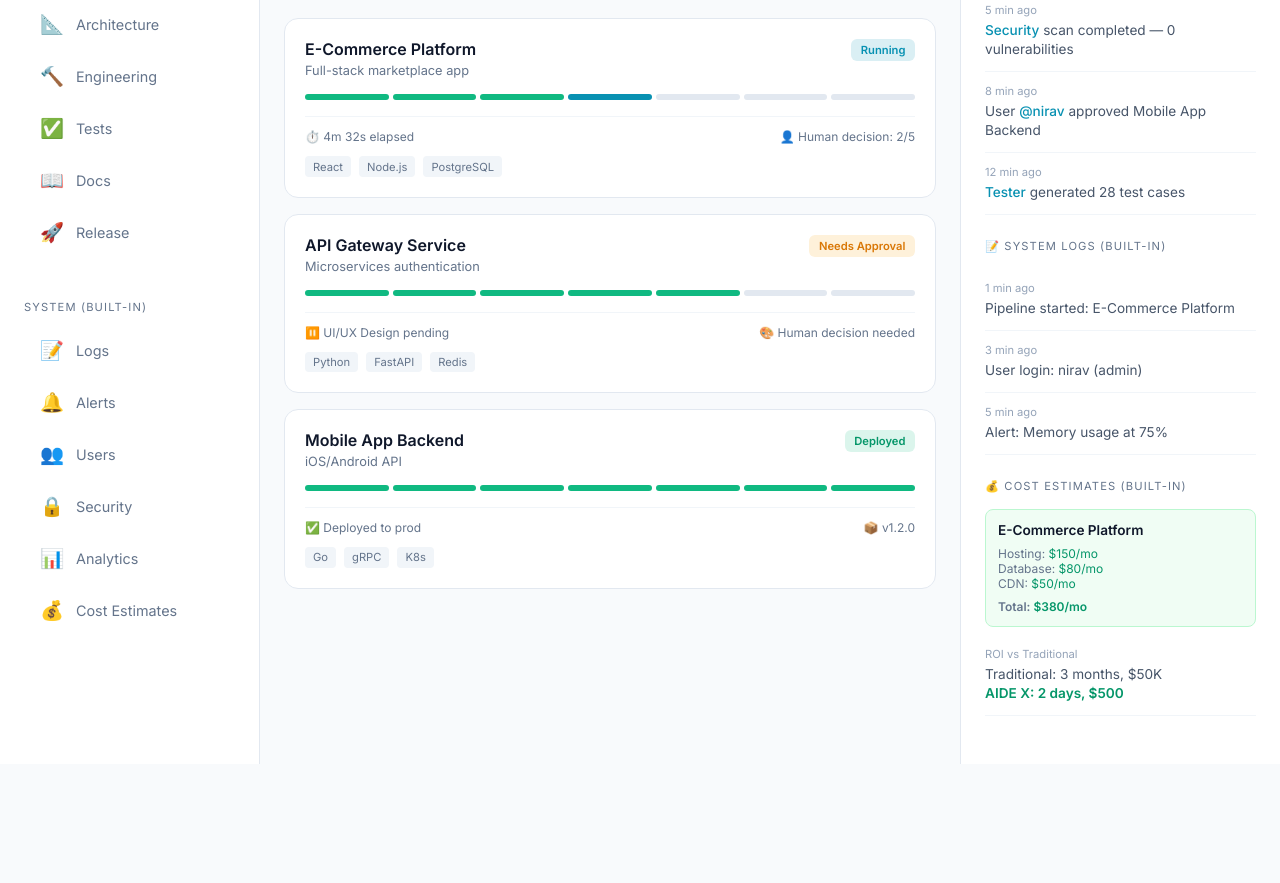
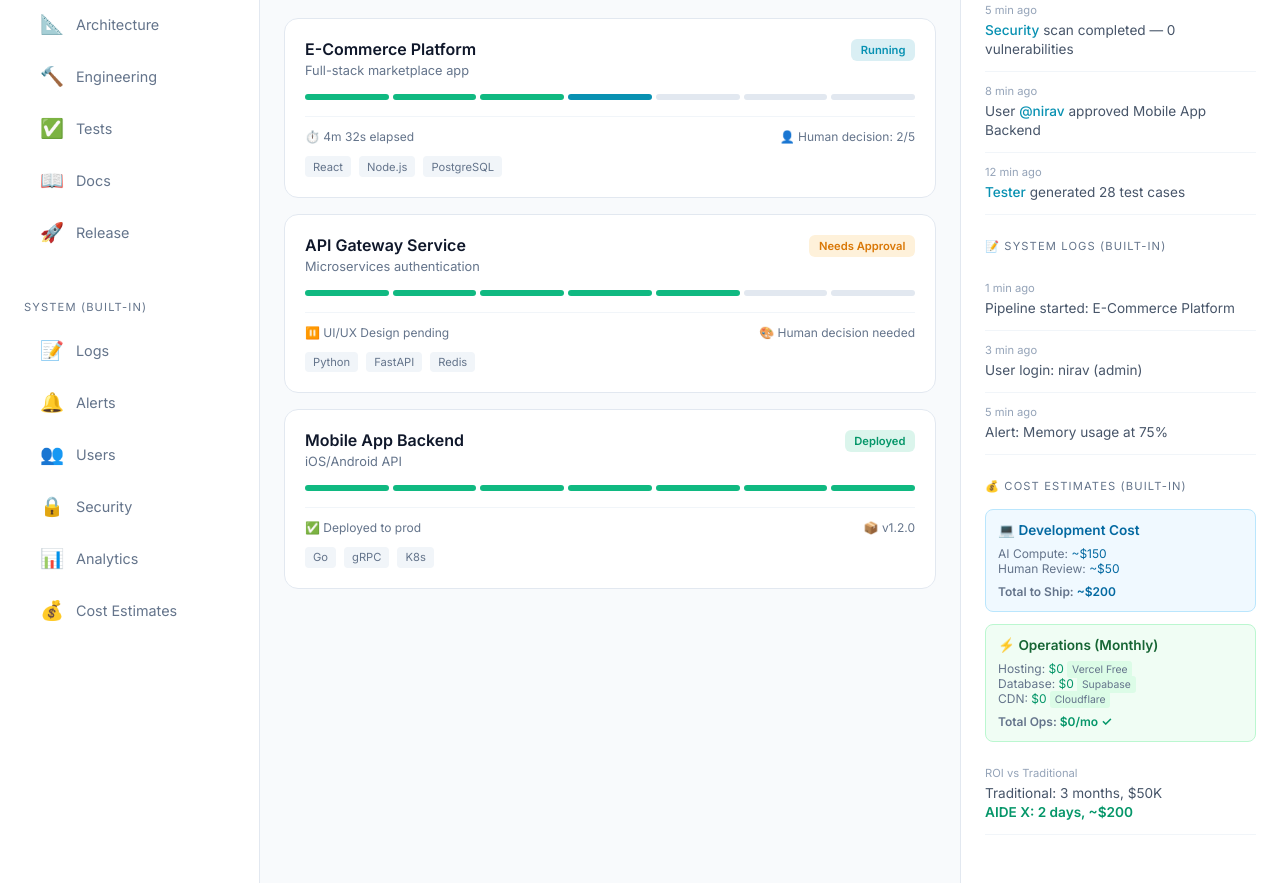
Before and after one commit to enkay-k/aidex, a plain HTML site: page docs/dashboard.html in a window 1280 px wide. Shown: the part 615-1498 px from the top of the page. Before the commit the page ends 1379 px from the top, so only its background shows below. Drawn offline with Linux system fonts and the light colour scheme.

Commit message:
Add dual cost estimation: Development + Operations (with free tier options)

```diff
--- a/docs/dashboard.html
+++ b/docs/dashboard.html
@@ -903,20 +903,34 @@
 
             <div class="panel-section">
                 <div class="panel-title">💰 Cost Estimates (Built-In)</div>
-                <div class="activity-item" style="background: #f0fdf4; border: 1px solid #bbf7d0; border-radius: 8px; padding: 0.75rem;">
-                    <div style="font-weight: 600; font-size: 0.85rem; margin-bottom: 0.5rem;">E-Commerce Platform</div>
+
+                <!-- Development Cost -->
+                <div style="background: #f0f9ff; border: 1px solid #bae6fd; border-radius: 8px; padding: 0.75rem; margin-bottom: 0.75rem;">
+                    <div style="font-weight: 600; font-size: 0.85rem; color: #0369a1; margin-bottom: 0.5rem;">💻 Development Cost</div>
                     <div style="font-size: 0.75rem; color: #64748b;">
-                        <div>Hosting: <span style="color: #059669;">$150/mo</span></div>
-                        <div>Database: <span style="color: #059669;">$80/mo</span></div>
-                        <div>CDN: <span style="color: #059669;">$50/mo</span></div>
-                        <div style="margin-top: 0.5rem; font-weight: 600;">Total: <span style="color: #059669;">$380/mo</span></div>
+                        <div>AI Compute: <span style="color: #0369a1;">~$150</span></div>
+                        <div>Human Review: <span style="color: #0369a1;">~$50</span></div>
+                        <div style="margin-top: 0.5rem; font-weight: 600;">Total to Ship: <span style="color: #0369a1;">~$200</span></div>
                     </div>
                 </div>
+
+                <!-- Operations Cost -->
+                <div style="background: #f0fdf4; border: 1px solid #bbf7d0; border-radius: 8px; padding: 0.75rem; margin-bottom: 0.75rem;">
+                    <div style="font-weight: 600; font-size: 0.85rem; color: #166534; margin-bottom: 0.5rem;">⚡ Operations (Monthly)</div>
+                    <div style="font-size: 0.75rem; color: #64748b;">
+                        <div>Hosting: <span style="color: #059669;">$0</span> <span style="background: #dcfce7; padding: 0.1rem 0.3rem; border-radius: 3px; font-size: 0.65rem;">Vercel Free</span></div>
+                        <div>Database: <span style="color: #059669;">$0</span> <span style="background: #dcfce7; padding: 0.1rem 0.3rem; border-radius: 3px; font-size: 0.65rem;">Supabase</span></div>
+                        <div>CDN: <span style="color: #059669;">$0</span> <span style="background: #dcfce7; padding: 0.1rem 0.3rem; border-radius: 3px; font-size: 0.65rem;">Cloudflare</span></div>
+                        <div style="margin-top: 0.5rem; font-weight: 600;">Total Ops: <span style="color: #059669;">$0/mo ✓</span></div>
+                    </div>
+                </div>
+
+                <!-- ROI -->
                 <div class="activity-item" style="margin-top: 0.5rem;">
                     <div class="activity-time">ROI vs Traditional</div>
                     <div class="activity-text">
                         Traditional: 3 months, $50K<br>
-                        <span style="color: #059669; font-weight: 600;">AIDE X: 2 days, $500</span>
+                        <span style="color: #059669; font-weight: 600;">AIDE X: 2 days, ~$200</span>
                     </div>
                 </div>
             </div>
```
Also changed, not shown: 1 other file.
